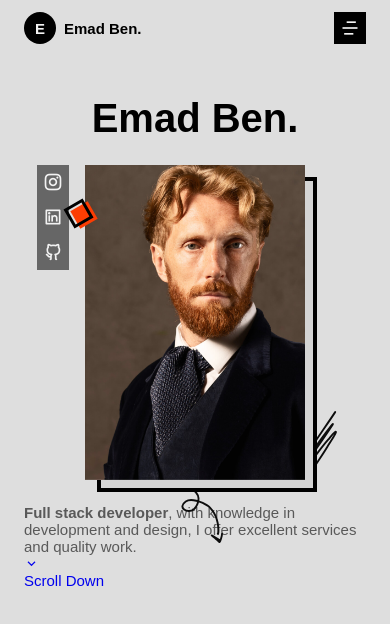
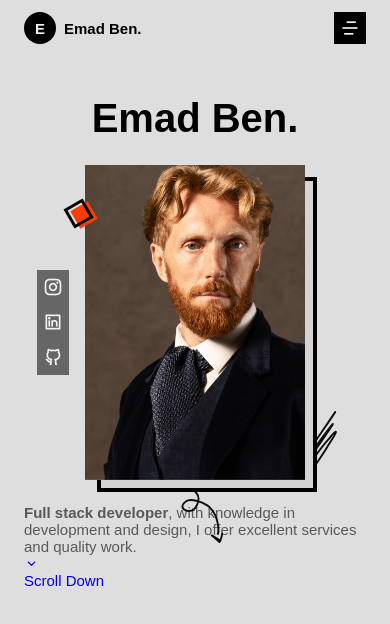
Before and after one commit to 13enTen/ptest, a plain HTML site: page index.html in a window 390 px wide. Drawn offline with nearby package versions, Linux system fonts and the light colour scheme; a web font is replaced by a local one.

Commit message:
mobile social links testingg

```diff
--- a/assets/css/styles.css
+++ b/assets/css/styles.css
@@ -366,8 +366,11 @@ img {
 
 .home__social {
     position: absolute;
+    height: max-content;
     left: -3rem;
     top: 0;
+    bottom: 0;
+    margin: auto 0;
     display: flex;
     flex-direction: column;
 }
```
